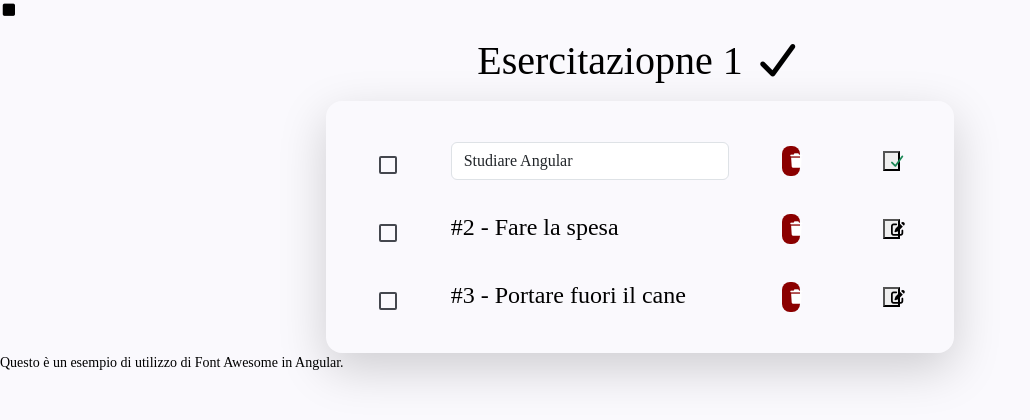
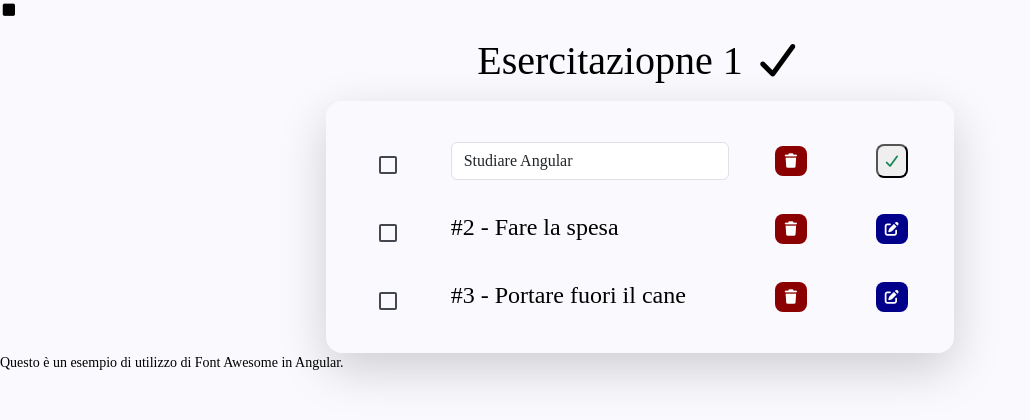
Before and after one commit to portis98/esrcitazioneAngular, an Angular app in the folder Angular_21/: page / in a window 1280 px wide. Both pictures are taken after a click on the button 891 px from the left and 160 px from the top of the page. Shown: the top 420 px of the page, without its empty margins (0-1030 px from the left). Built offline with nearby package versions, Linux system fonts and the light colour scheme; a web font is replaced by a local one.

Commit message:
correzioni css

```diff
--- a/Angular_21/src/app/todos/todos.css
+++ b/Angular_21/src/app/todos/todos.css
@@ -13,3 +13,19 @@
  color: white;
  border: none;
 }
+.modified {
+ background-color: darkblue;
+ border-radius: 0.5rem;
+ padding: 0.5rem;
+ color: white;
+ border: none;
+}
+.completed1 {
+ border-radius: 0.5rem;
+ padding: 0.5rem;
+ transition: .15s ease;
+}
+
+.fa-solid {
+    width: 2.0rem;
+}
--- a/Angular_21/src/app/todos/todos.html
+++ b/Angular_21/src/app/todos/todos.html
@@ -34,13 +34,13 @@
       <div class="col-2 text-center">
         @if (!todo.edited) {
           <button
-            class="fa-solid fa-pen-to-square"
+            class="fa-solid fa-pen-to-square modified"
             (click)="enableEdit(todo)"
           ></button>
         }
         @if (todo.edited) {
           <button
-            class="fa-solid fa-check text-success"
+            class="fa-solid fa-check text-success completed1"
             (click)="saveEdit(todo)"
           ></button>
         }
```
Also changed, not shown: 1 other file (tests, documents, lock files or other folders).
